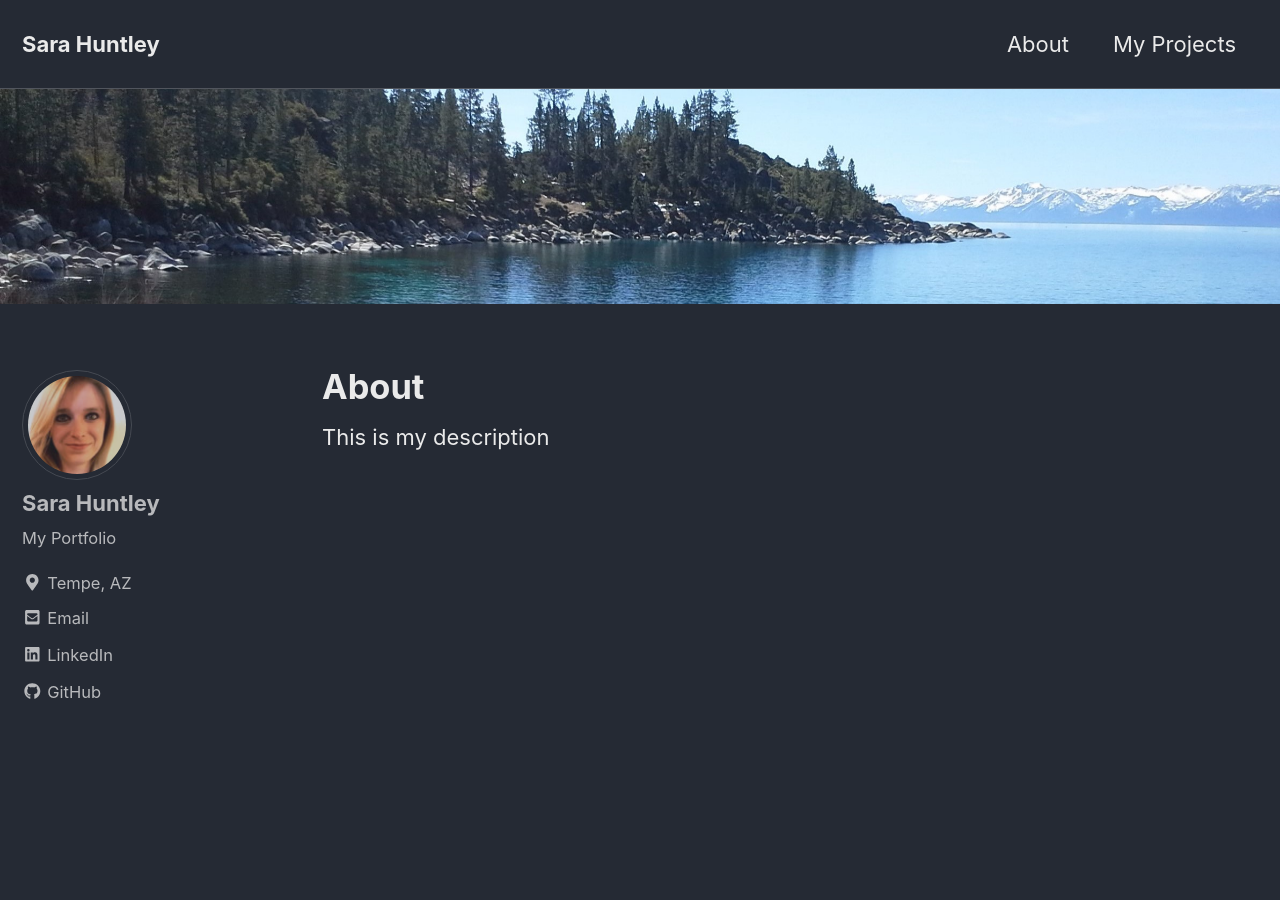
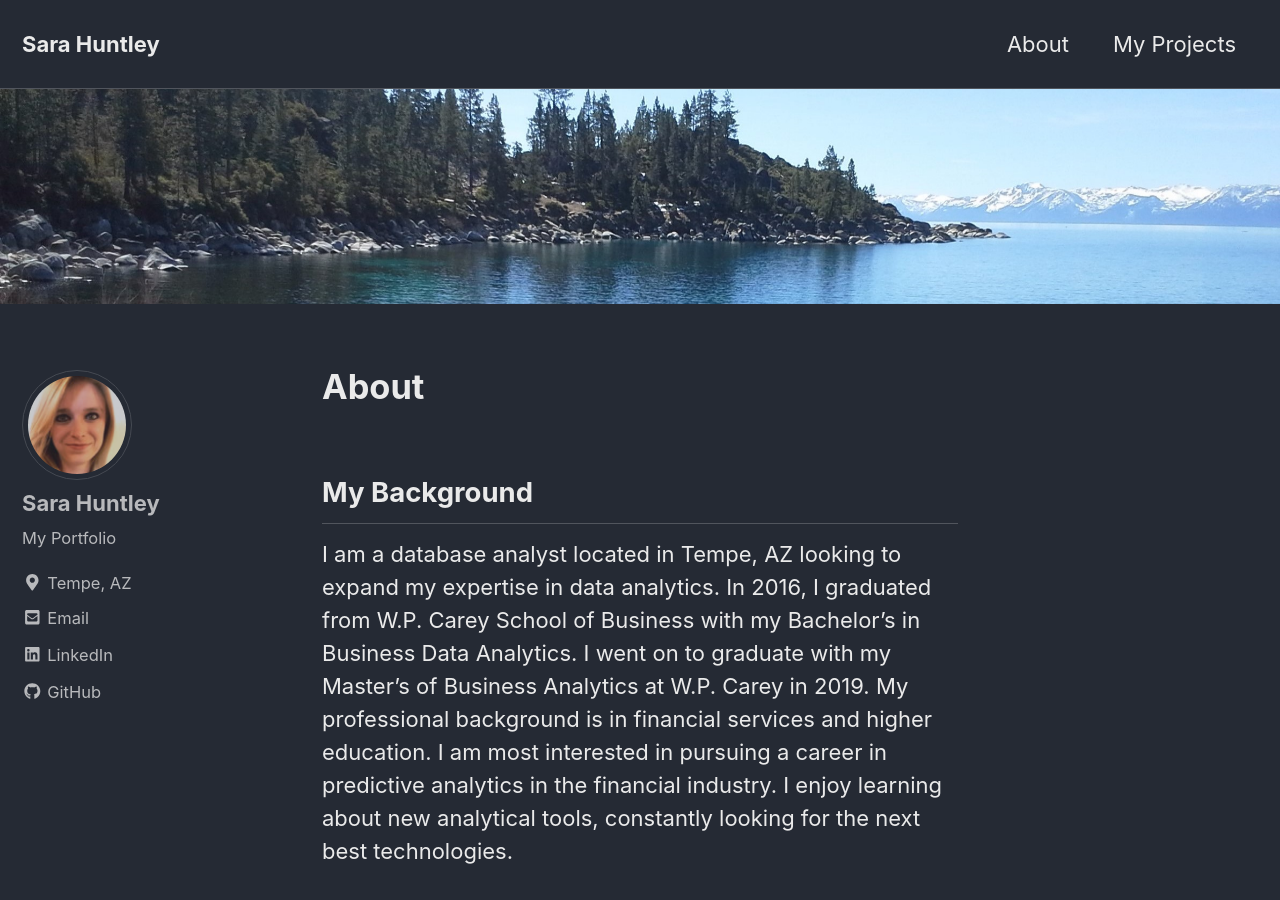
Before and after one commit to sarahuntley95/sarahuntley95.github.io, a Jekyll site: the page built from _pages/about.md, in a window 1280 px wide and 900 px high. Built offline with Jekyll 4.4.1, drawn with Linux system fonts in a browser that asks for light colours; cached includes are drawn as plain includes; nearby versions of some CDN libraries.

Commit message:
update about

```diff
--- a/_pages/about.md
+++ b/_pages/about.md
@@ -4,5 +4,5 @@ permalink: /about/
 header:
   image: "/images/laketahoeheader.jpg"
 ---
-
-This is my description
+## My Background
+I am a database analyst located in Tempe, AZ looking to expand my expertise in data analytics. In 2016, I graduated from W.P. Carey School of Business with my Bachelor's in Business Data Analytics. I went on to graduate with my Master's of Business Analytics at W.P. Carey in 2019. My professional background is in financial services and higher education. I am most interested in pursuing a career in predictive analytics in the financial industry. I enjoy learning about new analytical tools, constantly looking for the next best technologies.
```
